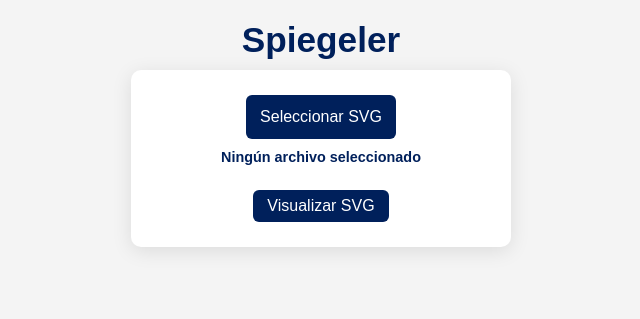
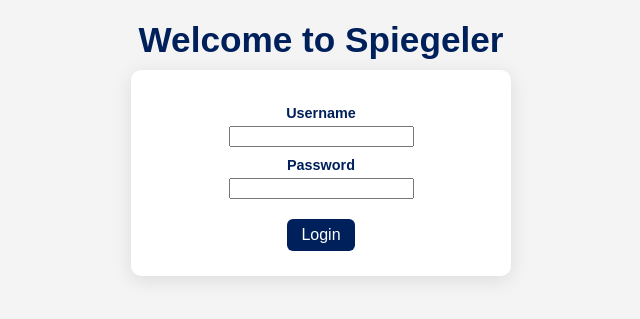
Before and after one commit to lucia0997/espejito, a Django app: page /ConnectorMatingViewer/ in a window 1280 px wide. Shown: the top 319 px of the page, without its empty margins (319-959 px from the left). Run offline with Django 4.2, Linux system fonts and the light colour scheme.

Commit message:
Cambios con login (a true) y con nombre de usuario

```diff
--- a/utils/utils.py
+++ b/utils/utils.py
@@ -1,14 +1,14 @@
 import os
 import xml.etree.ElementTree as ET
 
-def clean_media_cache(project_path=os.getcwd()):
+def clean_media_cache(user, project_path=os.getcwd()):
     # Borra el caché de la app
     media_dir = f'{project_path}/media'
     if os.path.exists(media_dir):
         # Borrar todos los archivos y subcarpetas de la carpeta
         for root, dirs, files in os.walk(media_dir):
             for file in files:
-                if os.getlogin() in file:
+                if user in file:
                     os.remove(os.path.join(root, file))
 
 def check_svg_connector(svg_path):
--- a/viewer_app/static/viewer_app/styles.css
+++ b/viewer_app/static/viewer_app/styles.css
@@ -27,7 +27,7 @@ h1.container-header {
     width: 25%;
 }
 
-.upload-section {
+.inputs-section {
     display: flex;
     flex-direction: column;
     align-items: center;
@@ -37,24 +37,23 @@ h1.container-header {
 .submit-section {
     margin-top: 10px;
     display: flex;
-    justify-content: center; /* Centra horizontalmente */
+    justify-content: center;
 }
 
 .button {
     background-color: #00205b;
     color: white;
     border: none;
-    padding: 6px 14px;       /* Menos alto */
+    padding: 6px 14px;
     border-radius: 6px;
     font-size: 1em;
     cursor: pointer;
     transition: background-color 0.3s ease;
-    min-height: unset;       /* Elimina min-height si la tenía */
-    min-width: unset;        /* Elimina min-width si la tenía */
-    height: 32px;            /* Fija una altura más baja */
-    display: flex;
-    align-items: center;     /* Centra verticalmente */
-    justify-content: center; /* Centra horizontalmente */
+    min-height: unset;
+    min-width: unset;
+    height: 32px;
+    align-items: center;
+    justify-content: center;
     text-align: center;
 }
 
--- a/viewer_app/templates/viewer_app/display_svg.html
+++ b/viewer_app/templates/viewer_app/display_svg.html
@@ -36,7 +36,7 @@
                         </button>
                     </form>
 
-                    <form action="/ConnectorMatingViewer" method="get">
+                    <form action="/ConnectorMatingViewer/upload_svg" method="get">
                         <button type="submit" class="button small">Volver al menú</button>
                     </form>
                 </div>
--- /dev/null
+++ b/viewer_app/templates/viewer_app/login.html
@@ -0,0 +1,40 @@
+{% load static %}
+<!DOCTYPE html>
+<html lang="en">
+	<!DOCTYPE html>
+<html lang="es">
+<head>
+	<meta charset="UTF-8" />
+	<meta name="viewport" content="width=device-width, initial-scale=1.0" />
+	<title>Spiegeler</title>
+	<link rel="stylesheet" href="{% static 'viewer_app/styles.css' %}" />
+	<link rel="shortcut icon" type="image/png" href="{% static 'images/favicon.png' %}" />
+</head>
+<body>
+	<h1 class="container-header">Welcome to Spiegeler</h1>
+
+	<div class="button-container-cols">
+		<form method="post" action="{% url 'authenticate' %}">
+			{% csrf_token %}
+			<div class="inputs-section">
+				<label for="username" class="label-text">Username</label>
+				<input type="text" id="username" name="username" required class="login-input">
+
+				<label for="password" class="label-text">Password</label>
+				<input type="password" id="password" name="password" required class="login-input">
+            </div>
+
+            <div class="submit-section">
+				<button type="submit" class="button login-button">Login</button>
+			</div>
+		</form>
+
+		{% if error %}
+			<script>
+				alert("{{ error }}");
+			</script>
+		{% endif %}
+	</div>
+</body>
+
+</html>
--- a/viewer_app/templates/viewer_app/upload_svg.html
+++ b/viewer_app/templates/viewer_app/upload_svg.html
@@ -15,7 +15,7 @@
         <form method="post" enctype="multipart/form-data">
             {% csrf_token %}
 
-            <div class="upload-section">
+            <div class="inputs-section">
                 <label class="button" for="file-upload-svg">Seleccionar SVG</label>
                 <input type="file" id="file-upload-svg" name="svg_file" accept=".svg" required style="display: none;" onchange="updateFileName()">
                 <span id="file-name" class="label-text">Ningún archivo seleccionado</span>
@@ -26,28 +26,6 @@
             </div>
         </form>
     </div>
-    <!--<h1 class="container-header">Matings de una carpeta de SVGs</h1>
-    <div class="button-container-cols">
-        <form method="post" enctype="multipart/form-data" action="{% url 'process_svg_folder' %}">
-            {% csrf_token %}
-            <label class="button" for="file-upload-folder">Seleccionar Carpeta</label>
-            <input type="file" id="file-upload-folder" name="svg_files" webkitdirectory directory multiple required style="display: none;" onchange="updatePathName()">
-            <span id="selectedPath" class="label-text">Ninguna carpeta seleccionada</span>
-            <div style="margin-top: 20px; text-align: center;">
-                <button type="submit" class="button" onclick="changeUploadButton()">Procesar SVGs</button>
-            </div>
-        </form>
-        <form method="POST" action="{% url 'open_file_explorer' %}">
-            {% csrf_token %}
-            <div class="label-text-container">
-                <span id="processedFiles" class="label-text">{{ msg|safe }}</span>
-            </div>
-            <div>
-                <input type="hidden" name="msg" value="{{ msg }}">
-                <button type="submit" name="open_folder" class="button">Abrir Carpeta Matings</button>
-            </div>
-        </form>
-    </div>-->
 
     <script src="{% static 'viewer_app/js/file_selector.js' %}"></script>
 
--- a/viewer_app/urls.py
+++ b/viewer_app/urls.py
@@ -1,14 +1,16 @@
 from django.urls import path
-from .views import upload_svg, display_svg, process_svg, update_path, process_svg_folder, open_file_explorer, load_svg_from_url
+from .views import *
 from conn_project.settings import SERVER_NGNIX
 
 
 urlpatterns = [
-    path(SERVER_NGNIX + '', upload_svg, name='upload_svg'),
+    path(SERVER_NGNIX + '', login, name='login'),
+    path(SERVER_NGNIX + 'login/', login, name='login'),
+    path(SERVER_NGNIX + 'authenticate/', authenticate, name='authenticate'),
+    path(SERVER_NGNIX + 'upload_svg/', upload_svg, name='upload_svg'),
     path(SERVER_NGNIX + 'display_svg/', display_svg, name='display_svg'),
     path(SERVER_NGNIX + 'process_svg/', process_svg, name='process_svg'),
     path(SERVER_NGNIX + 'update_path/', update_path, name='update_path'),
-    path(SERVER_NGNIX + 'process-svg-folder/', process_svg_folder, name='process_svg_folder'),
     path(SERVER_NGNIX + 'open_file_explorer/', open_file_explorer, name='open_file_explorer'),
     path(SERVER_NGNIX + 'load_svg_from_url/', load_svg_from_url, name='load_svg_from_url'),
 ]
--- a/viewer_app/views.py
+++ b/viewer_app/views.py
@@ -7,57 +7,92 @@ from urllib.parse import unquote
 from utils.utils import clean_media_cache
 from urllib.parse import unquote
 from django.conf import settings
-from django.shortcuts import render
+from django.shortcuts import render, redirect
 from django.views.decorators.csrf import csrf_exempt
 from django.core.files.storage import FileSystemStorage
-from django.http import HttpResponse, JsonResponse, HttpResponseBadRequest
+from django.http import HttpResponse, JsonResponse, HttpResponseBadRequest, HttpRequest
+
+def login(request):
+    request.session['authentication'] = False
+    return render(request, 'viewer_app/login.html')
+
+def authenticate(request: HttpRequest):
+    status: int = 400
+    if request.method == 'POST':
+        try:
+            status = 200
+            #if CheckLogin.check_login(request.POST['username'], request.POST['password']):
+            #    status = 200
+        except:
+            status = 422
+    if status == 200:
+        request.session['authentication'] = True
+        request.session['user'] = request.POST['username']
+        return redirect('upload_svg')
+    else:
+        request.session['authentication'] = False
+
+        # Handle invalid login credentials
+        return render(request, 'viewer_app/login.html', {'error': 'Incorrect credentials. Please enter your CXXXXX and your Windows password.'})
 
 def upload_svg(request):
-    clean_media_cache()
-    msg = settings.MSG_NOT_PROC
-    if request.method == 'POST' and request.FILES['svg_file'] and 'view_svg' in request.POST:
-        svg_file = request.FILES['svg_file']
-        fs = FileSystemStorage()
-        # Ruta completa del archivo que se va a guardar
-        file_path = os.path.join(fs.location, svg_file.name)
+    if 'authentication' in request.session:
+        if request.session['authentication']:
+            clean_media_cache(request.session['user'])
+            msg = settings.MSG_NOT_PROC
+            if request.method == 'POST' and request.FILES['svg_file'] and 'view_svg' in request.POST:
+                svg_file = request.FILES['svg_file']
+                fs = FileSystemStorage()
+                # Ruta completa del archivo que se va a guardar
+                file_path = os.path.join(fs.location, svg_file.name)
 
-        # Si el archivo ya existe, lo eliminamos para sobrescribirlo
-        if os.path.exists(file_path):
-            os.remove(file_path)
+                # Si el archivo ya existe, lo eliminamos para sobrescribirlo
+                if os.path.exists(file_path):
+                    os.remove(file_path)
 
-        # Guarda el archivo en la carpeta media
-        file_user_name = f"{svg_file.name.split('.svg')[0]}_{os.getlogin()}.svg"
-        filename = fs.save(file_user_name, svg_file)
-        file_url = unquote(fs.url(filename))
-        file_name = os.path.basename(file_url)
-        return render(request, 'viewer_app/display_svg.html', {'file_url': file_url, 'file_name': file_name, 'orig_name' : svg_file.name})
-    return render(request, 'viewer_app/upload_svg.html', {'msg': msg})
+                # Guarda el archivo en la carpeta media
+                file_user_name = f"{svg_file.name.split('.svg')[0]}_{request.session['user']}.svg"
+                filename = fs.save(file_user_name, svg_file)
+                file_url = unquote(fs.url(filename))
+                file_name = os.path.basename(file_url)
+                return render(request, 'viewer_app/display_svg.html', {'file_url': file_url, 'file_name': file_name, 'orig_name' : svg_file.name})
+            return render(request, 'viewer_app/upload_svg.html', {'msg': msg})
+
+    return render(request, 'viewer_app/login.html')
 
 def display_svg(request):
-    file_url = None
-    if 'file' in request.GET:
-        file_name = request.GET['file']
-        file_url = unquote(f"/media/{file_name}")
-        file_name = os.path.basename(file_url)
+    if 'authentication' in request.session:
+        if request.session['authentication']:
+            file_url = None
+            if 'file' in request.GET:
+                file_name = request.GET['file']
+                file_url = unquote(f"/media/{file_name}")
+                file_name = os.path.basename(file_url)
 
-    return render(request, 'viewer_app/display_svg.html', {'file_url': file_url, 'file_name': file_name})
+            return render(request, 'viewer_app/display_svg.html', {'file_url': file_url, 'file_name': file_name})
+
+    return render(request, 'viewer_app/login.html')
 
 def process_svg(request):
-    if request.method == 'POST':
-        file_url = unquote(request.POST.get('file_url'))
-        orig_name = unquote(request.POST.get('orig_name'))
-        if '_mating' in file_url:
-            process_url = file_url.replace('_mating', '')
-        else:
-            abs_url = os.path.join(settings.MEDIA_ROOT, os.path.basename(file_url))
-            process_url = process(abs_url)
-            process_url = os.path.join('/media', os.path.basename(process_url))
+    if 'authentication' in request.session:
+        if request.session['authentication']:
+            if request.method == 'POST':
+                file_url = unquote(request.POST.get('file_url'))
+                orig_name = unquote(request.POST.get('orig_name'))
+                if '_mating' in file_url:
+                    process_url = file_url.replace('_mating', '')
+                else:
+                    abs_url = os.path.join(settings.MEDIA_ROOT, os.path.basename(file_url))
+                    process_url = process(abs_url)
+                    process_url = os.path.join('/media', os.path.basename(process_url))
 
-        file_name = os.path.basename(process_url)
+                file_name = os.path.basename(process_url)
 
-        # Aquí puedes procesar el archivo SVG usando file_url
-        return render(request, 'viewer_app/display_svg.html', {'file_url': process_url, 'file_name': file_name, 'orig_name' : orig_name})
-    return HttpResponse("Método no permitido", status=405)
+                # Aquí puedes procesar el archivo SVG usando file_url
+                return render(request, 'viewer_app/display_svg.html', {'file_url': process_url, 'file_name': file_name, 'orig_name' : orig_name})
+            return HttpResponse("Método no permitido", status=405)
+
+    return render(request, 'viewer_app/login.html')
 
 @csrf_exempt
 def update_path(request):
@@ -66,37 +101,6 @@ def update_path(request):
         path = data.get('path')
         return JsonResponse({'status': 'success', 'path': path})
     return JsonResponse({'status': 'error'}, status=400)
-
-def process_svg_folder(request):
-    msg = settings.MSG_NOT_PROC
-    if request.method == 'POST':
-        files = request.FILES.getlist('svg_files')
-        if files:
-            # Lógica para procesar los archivos SVG
-            for file in files:
-                # Se asegura que existe la carpeta donde se van a guardar los archivos procesados
-                if not os.path.exists(settings.DESKTOP_PATH):
-                    os.makedirs(settings.DESKTOP_PATH)
-                # Se asegura que sea un archivo SVG
-                if file.name.endswith('.svg'):
-                    fs = FileSystemStorage()
-                    # Ruta completa del archivo que se va a guardar
-                    file_path = os.path.join(fs.location, file.name)
-
-                    # Si el archivo ya existe, lo eliminamos para sobrescribirlo
-                    if os.path.exists(file_path):
-                        os.remove(file_path)
-
-                    # Guarda el archivo en la carpeta media
-                    file_user_name = f"{file.name.split('.svg')[0]}_{os.getlogin()}.svg"
-                    filename = fs.save(file_user_name, file)
-                    abs_url = os.path.join(settings.MEDIA_ROOT, file_user_name)
-                    process_url = process(abs_url)
-                    shutil.copy(abs_url, os.path.join(settings.DESKTOP_PATH, file.name))
-                    shutil.copy(process_url, os.path.join(settings.DESKTOP_PATH, f"{file.name.split('.svg')[0]}_mating.svg"))
-
-                    msg = f'Se procesaron {len(files)} archivos SVG.<br>Se han guardado en la carpeta {settings.DESKTOP_PATH}'
-    return render(request, 'viewer_app/upload_svg.html', {'msg': msg})
 
 def open_file_explorer(request):
     msg = settings.MSG_NOT_PROC
@@ -110,23 +114,27 @@ def open_file_explorer(request):
     return render(request, 'viewer_app/upload_svg.html', {'msg': msg})
 
 def load_svg_from_url(request):
-    if request.method == 'GET' and 'svg_url' in request.GET:
-        svg_url = request.GET['svg_url']
-        try:
-            svg_url = unquote(svg_url)
-            # Verificar si el archivo existe
-            if os.path.exists(svg_url):
-                filename = os.path.basename(svg_url)
-                file_user_name = f"{filename.split('.svg')[0]}_{os.getlogin()}.svg"
-                file_media = os.path.join(settings.MEDIA_URL, file_user_name)
-                file_media_abs = os.path.join(settings.MEDIA_ROOT, file_user_name)
-                shutil.copy(svg_url, file_media_abs)
+    if 'authentication' in request.session:
+        if request.session['authentication']:
+            if request.method == 'GET' and 'svg_url' in request.GET:
+                svg_url = request.GET['svg_url']
+                try:
+                    svg_url = unquote(svg_url)
+                    # Verificar si el archivo existe
+                    if os.path.exists(svg_url):
+                        filename = os.path.basename(svg_url)
+                        file_user_name = f"{filename.split('.svg')[0]}_{request.session['user']}.svg"
+                        file_media = os.path.join(settings.MEDIA_URL, file_user_name)
+                        file_media_abs = os.path.join(settings.MEDIA_ROOT, file_user_name)
+                        shutil.copy(svg_url, file_media_abs)
+                    else:
+                        raise(f"El archivo '{svg_url}' no existe.")
+
+                    return render(request, 'viewer_app/display_svg.html', {'file_url': file_media, 'file_name': file_user_name, 'orig_name' : filename})
+
+                except requests.exceptions.RequestException as e:
+                    return HttpResponseBadRequest(f"Error al descargar el archivo SVG: {e}")
             else:
-                raise(f"El archivo '{svg_url}' no existe.")
+                return HttpResponseBadRequest("No se proporcionó una URL válida para el archivo SVG.")
 
-            return render(request, 'viewer_app/display_svg.html', {'file_url': file_media, 'file_name': file_user_name, 'orig_name' : filename})
-
-        except requests.exceptions.RequestException as e:
-            return HttpResponseBadRequest(f"Error al descargar el archivo SVG: {e}")
-    else:
-        return HttpResponseBadRequest("No se proporcionó una URL válida para el archivo SVG.")
+    return render(request, 'viewer_app/login.html')
```
Also changed, not shown: viewer_app/login.py (added, +101 -0 lines).
